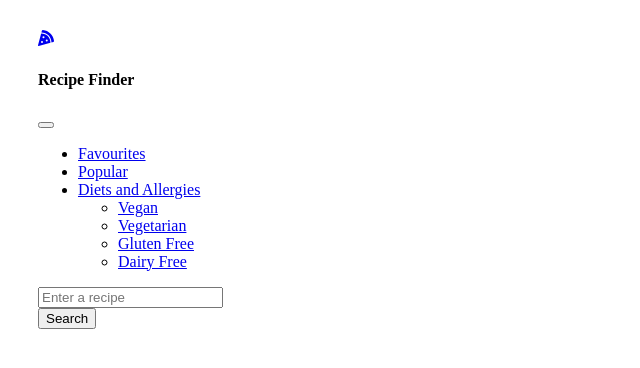
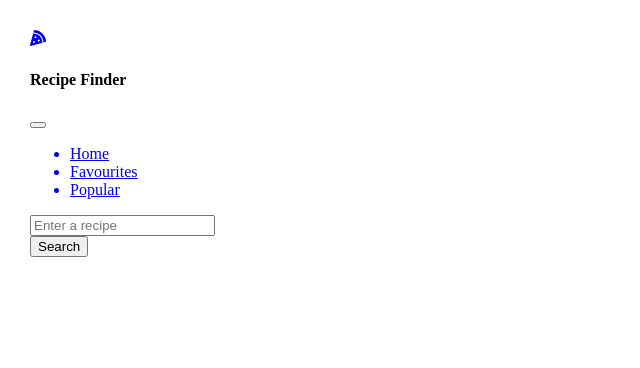
Before and after one commit to Alerian/The-Recipe-Finder, a React (Create React App) app: page / in a window 1280 px wide. Shown: the top 368 px of the page, without its empty margins (0-640 px from the left). Built offline with nearby package versions, Linux system fonts and the light colour scheme; the HTML template or start-up script is replaced by a standard one.

Commit message:
add navigation to pages

```diff
--- a/package.json
+++ b/package.json
@@ -11,6 +11,7 @@
     "react": "^18.2.0",
     "react-dom": "^18.2.0",
     "react-icons": "^4.7.1",
+    "react-router-dom": "^6.8.1",
     "react-scripts": "5.0.1",
     "web-vitals": "^2.1.4",
     "yup": "^0.32.11"
--- a/src/App.js
+++ b/src/App.js
@@ -1,14 +1,15 @@
+import { BrowserRouter } from "react-router-dom";
+import { AppRoutes } from "./AppRoutes";
+
 import { Navbar } from "./components/Navbar";
-import { SearchBar } from "./components/SearchBar";
 
 export const App = () => {
   return (
-    <section className="page-body">
-      {/* Navigation Bar */}
-      <div className="navbar-body">
+    <BrowserRouter>
+      <section className="app">
         <Navbar />
-      </div>
-      <SearchBar />
-    </section>
+        <AppRoutes />
+      </section>
+    </BrowserRouter>
   );
 };
--- /dev/null
+++ b/src/AppRoutes.js
@@ -0,0 +1,15 @@
+import { Route, Routes } from "react-router-dom";
+
+import { Favourites } from "./pages/Favourites";
+import { Home } from "./pages/Home";
+import { Popular } from "./pages/Popular";
+
+export const AppRoutes = () => {
+  return (
+    <Routes>
+      <Route path="/" element={<Home />} />
+      <Route path="/favourites" element={<Favourites />} />
+      <Route path="/popular" element={<Popular />} />
+    </Routes>
+  );
+};
--- a/src/components/Navbar.js
+++ b/src/components/Navbar.js
@@ -1,8 +1,9 @@
 import { FaPizzaSlice } from "react-icons/fa";
+import { Link } from "react-router-dom";
 
 export const Navbar = () => {
   return (
-    <section className="navBarSection">
+    <section>
       <nav class="navbar navbar-expand-lg bg-body-tertiary">
         <div class="container-fluid">
           <a class="navbar-brand" href="#">
@@ -22,49 +23,15 @@ export const Navbar = () => {
           </button>
           <div class="collapse navbar-collapse" id="navbarSupportedContent">
             <ul class="navbar-nav me-auto mb-2 mb-lg-0">
-              <li class="nav-item">
-                <a class="nav-link active" aria-current="page" href="#">
-                  Favourites
-                </a>
-              </li>
-              <li class="nav-item">
-                <a class="nav-link active" aria-current="page" href="#">
-                  Popular
-                </a>
-              </li>
-              <li class="nav-item dropdown">
-                <a
-                  class="nav-link dropdown-toggle"
-                  href="#"
-                  role="button"
-                  data-bs-toggle="dropdown"
-                  aria-expanded="false"
-                >
-                  Diets and Allergies
-                </a>
-                <ul class="dropdown-menu">
-                  <li>
-                    <a class="dropdown-item" href="#">
-                      Vegan
-                    </a>
-                  </li>
-                  <li>
-                    <a class="dropdown-item" href="#">
-                      Vegetarian
-                    </a>
-                  </li>
-                  <li>
-                    <a class="dropdown-item" href="#">
-                      Gluten Free
-                    </a>
-                  </li>
-                  <li>
-                    <a class="dropdown-item" href="#">
-                      Dairy Free
-                    </a>
-                  </li>
-                </ul>
-              </li>
+              <Link className="nav-link" to="/">
+                <li class="nav-item">Home</li>
+              </Link>
+              <Link className="nav-link" to="/favourites">
+                <li class="nav-item">Favourites</li>
+              </Link>
+              <Link className="nav-link" to="/popular">
+                <li class="nav-item">Popular</li>
+              </Link>
             </ul>
           </div>
         </div>
--- a/src/components/SearchBar.js
+++ b/src/components/SearchBar.js
@@ -2,6 +2,8 @@ import { useState } from "react";
 import { useFormik } from "formik";
 import axios from "axios";
 import * as Yup from "yup";
+
+//GET random recipies https://api.spoonacular.com/recipes/random
 
 const getApi = () => {
   axios
--- a/src/index.css
+++ b/src/index.css
@@ -1,4 +1,8 @@
-.page-body {
+body {
+  margin: 0;
+}
+
+.app {
   margin: 30px;
 }
 
--- a/src/index.js
+++ b/src/index.js
@@ -1,7 +1,10 @@
 import React from "react";
 import ReactDOM from "react-dom/client";
-import "./index.css";
+
 import { App } from "./App";
 
+import "./index.css";
+
 const root = ReactDOM.createRoot(document.getElementById("root"));
+
 root.render(<App />);
--- /dev/null
+++ b/src/pages/Favourites.js
@@ -0,0 +1,3 @@
+export const Favourites = () => {
+  return <div>Favourites</div>;
+};
--- /dev/null
+++ b/src/pages/Home.js
@@ -0,0 +1,9 @@
+import { SearchBar } from "../components/SearchBar";
+
+export const Home = () => {
+  return (
+    <div>
+      <SearchBar />
+    </div>
+  );
+};
--- /dev/null
+++ b/src/pages/Popular.js
@@ -0,0 +1,3 @@
+export const Popular = () => {
+  return <div>Popular</div>;
+};
```
Also changed, not shown: 1 other file (tests, documents, lock files or other folders).
